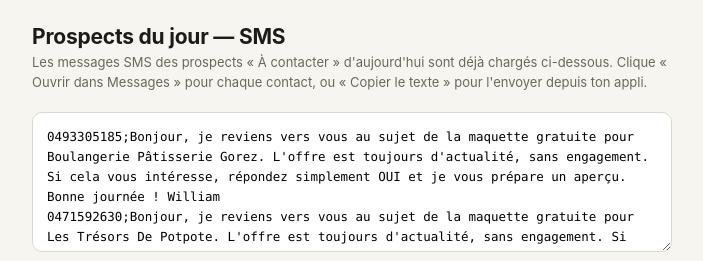
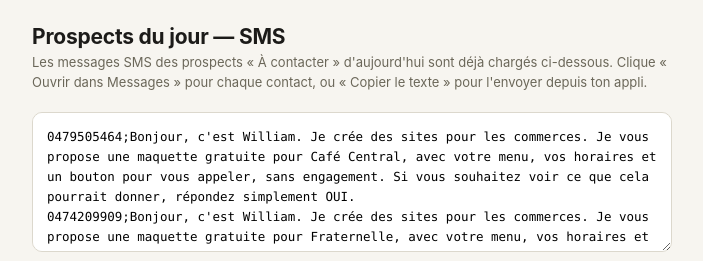
Before and after one commit to William-Prove/sms-tool, a plain HTML site: page index.html in a window 1280 px wide. Shown: the top 261 px of the page, without its empty margins (288-991 px from the left). Drawn offline with Linux system fonts and the light colour scheme.

Commit message:
File SMS du jour

```diff
--- a/index.html
+++ b/index.html
@@ -145,38 +145,16 @@
   <h1>Prospects du jour — SMS</h1>
   <p class="sub">Les messages SMS des prospects « À contacter » d'aujourd'hui sont déjà chargés ci-dessous. Clique « Ouvrir dans Messages » pour chaque contact, ou « Copier le texte » pour l'envoyer depuis ton appli.</p>
 
-  <textarea id="input" placeholder="0470111222;Bonjour, je m'appelle William...">0493305185;Bonjour, je reviens vers vous au sujet de la maquette gratuite pour Boulangerie Pâtisserie Gorez. L'offre est toujours d'actualité, sans engagement. Si cela vous intéresse, répondez simplement OUI et je vous prépare un aperçu. Bonne journée ! William
-0471592630;Bonjour, je reviens vers vous au sujet de la maquette gratuite pour Les Trésors De Potpote. L'offre est toujours d'actualité, sans engagement. Si cela vous intéresse, répondez simplement OUI et je vous prépare un aperçu. Bonne journée ! William
-0492500630;Bonjour, je reviens vers vous au sujet de la maquette gratuite pour Elyssa. L'offre est toujours d'actualité, sans engagement. Si cela vous intéresse, répondez simplement OUI et je vous prépare un aperçu. Bonne journée ! William
-0493625138;Bonjour, je reviens vers vous au sujet de la maquette gratuite pour Altea Beauty by Laetitia. L'offre est toujours d'actualité, sans engagement. Si cela vous intéresse, répondez simplement OUI et je vous prépare un aperçu. Bonne journée ! William
-0489935891;Bonjour, je reviens vers vous au sujet de la maquette gratuite pour REMY Costumes. L'offre est toujours d'actualité, sans engagement. Si cela vous intéresse, répondez simplement OUI et je vous prépare un aperçu. Bonne journée ! William
-0475402068;Bonjour, je reviens vers vous au sujet de la maquette gratuite pour Art Of Elegance. L'offre est toujours d'actualité, sans engagement. Si cela vous intéresse, répondez simplement OUI et je vous prépare un aperçu. Bonne journée ! William
-0480204452;Bonjour, je reviens vers vous au sujet de la maquette gratuite pour Dr Grand Pneus Mobile. L'offre est toujours d'actualité, sans engagement. Si cela vous intéresse, répondez simplement OUI et je vous prépare un aperçu. Bonne journée ! William
-0473933859;Bonjour, je reviens vers vous au sujet de la maquette gratuite pour Garage Boetendael - Uccle. L'offre est toujours d'actualité, sans engagement. Si cela vous intéresse, répondez simplement OUI et je vous prépare un aperçu. Bonne journée ! William
-0496695879;Bonjour, c'est William. Je crée des sites pour les commerces. Je vous propose une maquette gratuite pour Friterie du Perron, avec votre menu, vos horaires et un bouton pour vous appeler, sans engagement. Si vous souhaitez voir ce que cela pourrait donner, répondez simplement OUI.
-0485469682;Bonjour, c'est William. Je crée des sites pour les commerces. Je vous propose une maquette gratuite pour Frites &amp; Co, avec votre menu, vos horaires et un bouton pour vous appeler, sans engagement. Si vous souhaitez voir ce que cela pourrait donner, répondez simplement OUI.
-0471442727;Bonjour, c'est William. Je crée des sites pour les commerces. Je vous propose une maquette gratuite pour Coiffure Mo, avec vos prestations, vos horaires et un bouton pour vous appeler, sans engagement. Si vous souhaitez voir ce que cela pourrait donner, répondez simplement OUI.
-0484470912;Bonjour, c'est William. Je crée des sites pour les commerces. Je vous propose une maquette gratuite pour Bello, avec vos prestations, vos horaires et un bouton pour vous appeler, sans engagement. Si vous souhaitez voir ce que cela pourrait donner, répondez simplement OUI.
-0498546681;Bonjour, c'est William. Je crée des sites pour les commerces. Je vous propose une maquette gratuite pour Fleurs du Jardin Perdu, avec une sélection de vos articles, vos horaires et l'itinéraire, sans engagement. Si vous souhaitez voir ce que cela pourrait donner, répondez simplement OUI.
-0485770073;Bonjour, c'est William. Je crée des sites pour les commerces. Je vous propose une maquette gratuite pour Super Moda, avec une sélection de vos articles, vos horaires et l'itinéraire, sans engagement. Si vous souhaitez voir ce que cela pourrait donner, répondez simplement OUI.
-0495207847;Bonjour, c'est William. Je crée des sites pour les commerces. Je vous propose une maquette gratuite pour Garage François Deflandre, avec vos services, votre zone d'intervention et un bouton pour vous appeler, sans engagement. Si vous souhaitez voir ce que cela pourrait donner, répondez simplement OUI.
-0493472595;Bonjour, c'est William. Je crée des sites pour les commerces. Je vous propose une maquette gratuite pour Railtrip Travel, avec vos services, votre zone d'intervention et un bouton pour vous appeler, sans engagement. Si vous souhaitez voir ce que cela pourrait donner, répondez simplement OUI.
-0488462699;Bonjour, je reviens vers vous au sujet de la maquette gratuite pour La Relève Bakery ( boulangerie pâtisserie). L'offre est toujours d'actualité, sans engagement. Si cela vous intéresse, répondez simplement OUI et je vous prépare un aperçu. Bonne journée ! William
-0488650124;Bonjour, je reviens vers vous au sujet de la maquette gratuite pour Boutique One Step. L'offre est toujours d'actualité, sans engagement. Si cela vous intéresse, répondez simplement OUI et je vous prépare un aperçu. Bonne journée ! William
-0477950584;Bonjour, je reviens vers vous au sujet de la maquette gratuite pour James &amp; Harvey. L'offre est toujours d'actualité, sans engagement. Si cela vous intéresse, répondez simplement OUI et je vous prépare un aperçu. Bonne journée ! William
-0486140142;Bonjour, je reviens vers vous au sujet de la maquette gratuite pour Garage Auto Shiraz. L'offre est toujours d'actualité, sans engagement. Si cela vous intéresse, répondez simplement OUI et je vous prépare un aperçu. Bonne journée ! William
-0485467221;Bonjour, je reviens vers vous au sujet de la maquette gratuite pour Pitta Boran. L'offre est toujours d'actualité, sans engagement. Si cela vous intéresse, répondez simplement OUI et je vous prépare un aperçu. Bonne journée ! William
-0469681848;Bonjour, je reviens vers vous au sujet de la maquette gratuite pour Snack De Nieuwe Weldoeners. L'offre est toujours d'actualité, sans engagement. Si cela vous intéresse, répondez simplement OUI et je vous prépare un aperçu. Bonne journée ! William
-0465346515;Bonjour, je reviens vers vous au sujet de la maquette gratuite pour King of kebab. L'offre est toujours d'actualité, sans engagement. Si cela vous intéresse, répondez simplement OUI et je vous prépare un aperçu. Bonne journée ! William
-0497060829;Bonjour, c'est William. Je crée des sites pour les commerces. Je vous propose une maquette gratuite pour Tasso, avec votre menu, vos horaires et un bouton pour vous appeler, sans engagement. Si vous souhaitez voir ce que cela pourrait donner, répondez simplement OUI.
-0497225011;Bonjour, c'est William. Je crée des sites pour les commerces. Je vous propose une maquette gratuite pour Friterie Chez Mimo, avec votre menu, vos horaires et un bouton pour vous appeler, sans engagement. Si vous souhaitez voir ce que cela pourrait donner, répondez simplement OUI.
-0473327279;Bonjour, c'est William. Je crée des sites pour les commerces. Je vous propose une maquette gratuite pour The Post Local Bar, avec votre menu, vos horaires et un bouton pour vous appeler, sans engagement. Si vous souhaitez voir ce que cela pourrait donner, répondez simplement OUI.
-0493492038;Bonjour, c'est William. Je crée des sites pour les commerces. Je vous propose une maquette gratuite pour Friterie La Ferré mobile, avec votre menu, vos horaires et un bouton pour vous appeler, sans engagement. Si vous souhaitez voir ce que cela pourrait donner, répondez simplement OUI.
-0465267750;Bonjour, c'est William. Je crée des sites pour les commerces. Je vous propose une maquette gratuite pour Boucherie de Seraing, avec vos produits, vos horaires et l'itinéraire, sans engagement. Si vous souhaitez voir ce que cela pourrait donner, répondez simplement OUI.
-0493959946;Bonjour, c'est William. Je crée des sites pour les commerces. Je vous propose une maquette gratuite pour Imran Shop, avec vos produits, vos horaires et l'itinéraire, sans engagement. Si vous souhaitez voir ce que cela pourrait donner, répondez simplement OUI.
-0471092283;Bonjour, c'est William. Je crée des sites pour les commerces. Je vous propose une maquette gratuite pour Atelier Beauté, avec vos prestations, vos horaires et un bouton pour vous appeler, sans engagement. Si vous souhaitez voir ce que cela pourrait donner, répondez simplement OUI.
-0477861076;Bonjour, c'est William. Je crée des sites pour les commerces. Je vous propose une maquette gratuite pour Institut Sab'in, avec vos prestations, vos horaires et un bouton pour vous appeler, sans engagement. Si vous souhaitez voir ce que cela pourrait donner, répondez simplement OUI.
-0497513212;Bonjour, c'est William. Je crée des sites pour les commerces. Je vous propose une maquette gratuite pour AutoStop, avec vos services, votre zone d'intervention et un bouton pour vous appeler, sans engagement. Si vous souhaitez voir ce que cela pourrait donner, répondez simplement OUI.</textarea>
+  <textarea id="input" placeholder="0470111222;Bonjour, je m'appelle William...">0479505464;Bonjour, c'est William. Je crée des sites pour les commerces. Je vous propose une maquette gratuite pour Café Central, avec votre menu, vos horaires et un bouton pour vous appeler, sans engagement. Si vous souhaitez voir ce que cela pourrait donner, répondez simplement OUI.
+0474209909;Bonjour, c'est William. Je crée des sites pour les commerces. Je vous propose une maquette gratuite pour Fraternelle, avec votre menu, vos horaires et un bouton pour vous appeler, sans engagement. Si vous souhaitez voir ce que cela pourrait donner, répondez simplement OUI.
+0472765559;Bonjour, c'est William. Je crée des sites pour les commerces. Je vous propose une maquette gratuite pour Boulangerie Firat, avec vos produits, vos horaires et l'itinéraire, sans engagement. Si vous souhaitez voir ce que cela pourrait donner, répondez simplement OUI.
+0472562393;Bonjour, c'est William. Je crée des sites pour les commerces. Je vous propose une maquette gratuite pour Akwaba chez Souary, avec vos produits, vos horaires et l'itinéraire, sans engagement. Si vous souhaitez voir ce que cela pourrait donner, répondez simplement OUI.
+0475352181;Bonjour, c'est William. Je crée des sites pour les commerces. Je vous propose une maquette gratuite pour donna tella, avec vos prestations, vos horaires et un bouton pour vous appeler, sans engagement. Si vous souhaitez voir ce que cela pourrait donner, répondez simplement OUI.
+0473308786;Bonjour, c'est William. Je crée des sites pour les commerces. Je vous propose une maquette gratuite pour Coiffure Moderne, avec vos prestations, vos horaires et un bouton pour vous appeler, sans engagement. Si vous souhaitez voir ce que cela pourrait donner, répondez simplement OUI.
+0496952045;Bonjour, c'est William. Je crée des sites pour les commerces. Je vous propose une maquette gratuite pour 65th Avenue, avec une sélection de vos articles, vos horaires et l'itinéraire, sans engagement. Si vous souhaitez voir ce que cela pourrait donner, répondez simplement OUI.
+0474731201;Bonjour, c'est William. Je crée des sites pour les commerces. Je vous propose une maquette gratuite pour Fenêtre sur Cour &amp; Tralala, avec une sélection de vos articles, vos horaires et l'itinéraire, sans engagement. Si vous souhaitez voir ce que cela pourrait donner, répondez simplement OUI.
+0496049754;Bonjour, c'est William. Je crée des sites pour les commerces. Je vous propose une maquette gratuite pour Paper and Cup, avec vos services, votre zone d'intervention et un bouton pour vous appeler, sans engagement. Si vous souhaitez voir ce que cela pourrait donner, répondez simplement OUI.
+0478814395;Bonjour, c'est William. Je crée des sites pour les commerces. Je vous propose une maquette gratuite pour Impact Motors, avec vos services, votre zone d'intervention et un bouton pour vous appeler, sans engagement. Si vous souhaitez voir ce que cela pourrait donner, répondez simplement OUI.</textarea>
   <div class="format">Format : <code>numéro;message</code> — un prospect par ligne. Les numéros belges commençant par 0 sont convertis automatiquement en +32.</div>
 
   <button class="gen" onclick="generate()">Générer la file</button>
```
